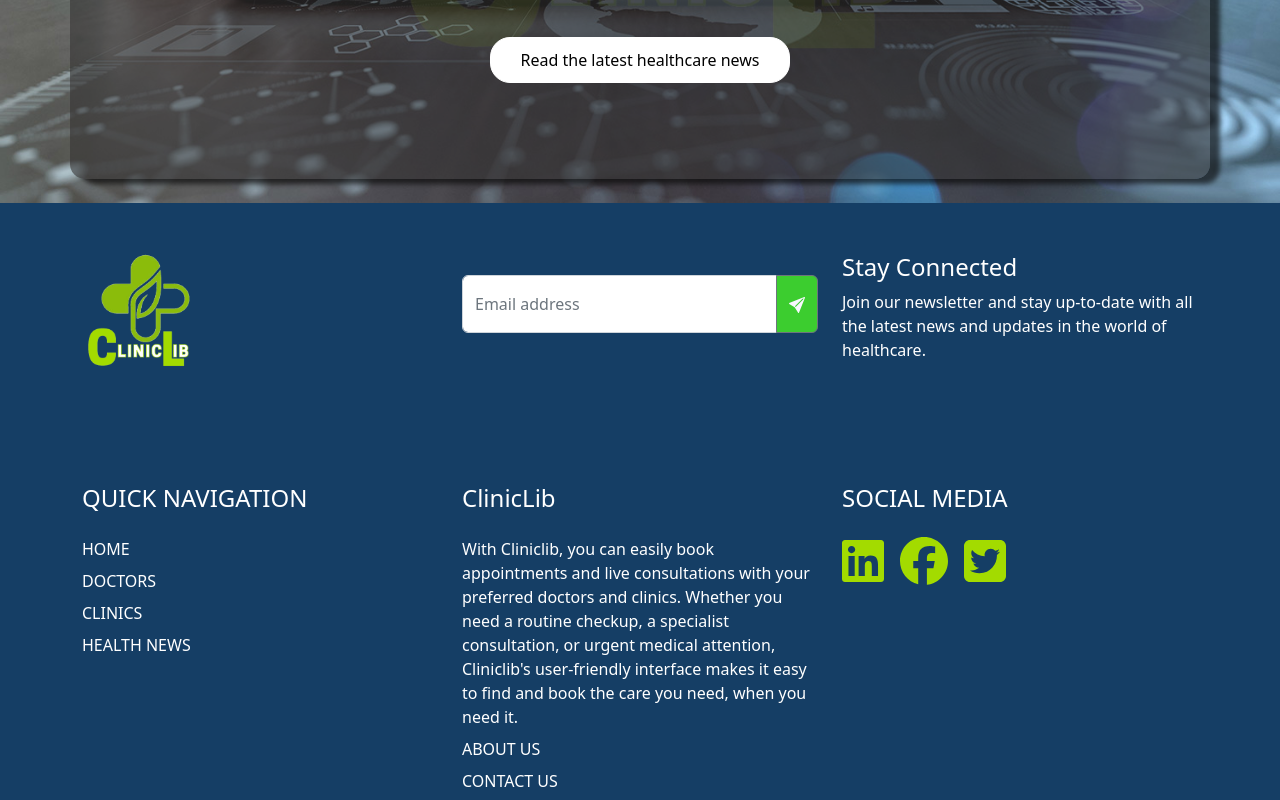
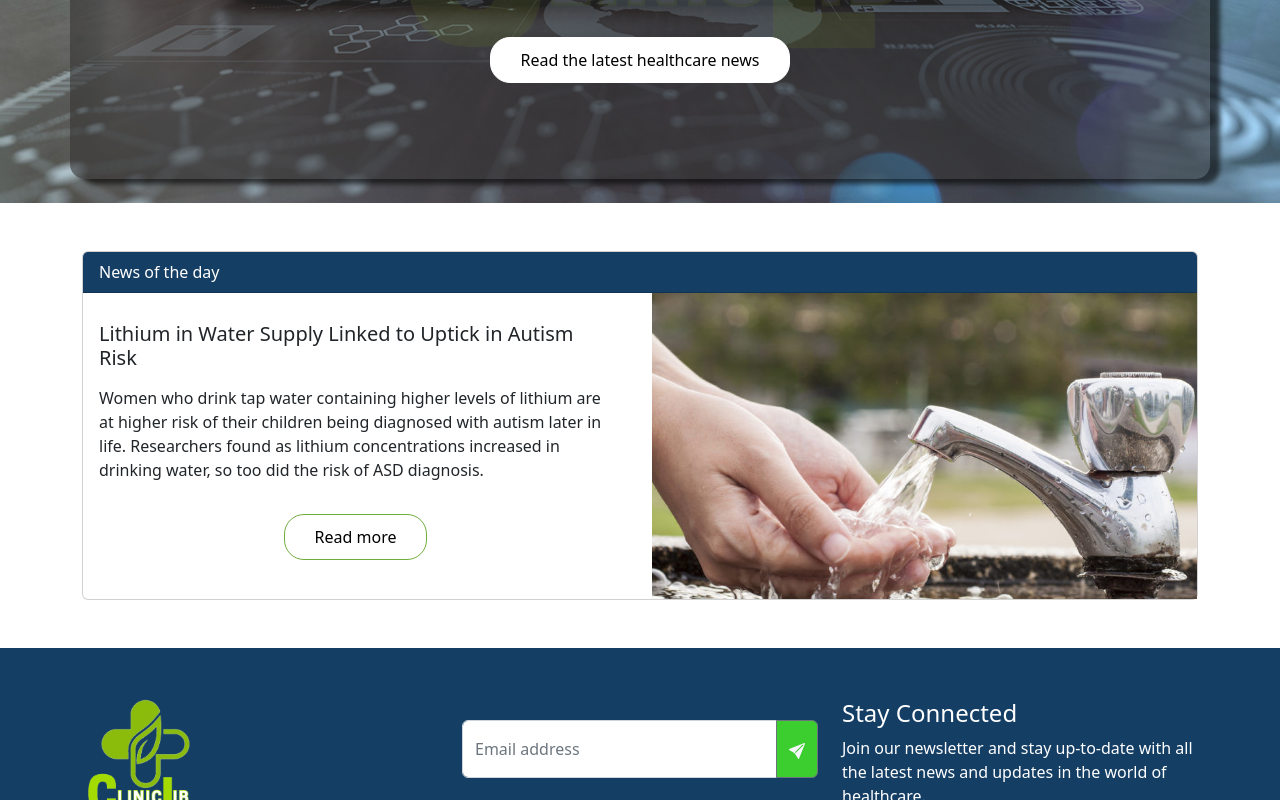
Before and after one commit to yassercoding/ClinicLib, a React (Create React App) app in the folder client/: page / in a window 1280 px wide. Shown: the part 594-1394 px from the top of the page. Built offline with nearby package versions, Linux system fonts and the light colour scheme.

Commit message:
news1 container

```diff
--- a/client/src/App.css
+++ b/client/src/App.css
@@ -88,7 +88,6 @@ background-color:#153E65;
   text-align: center;
   border: 1px solid #fff;
   padding: 10px 30px;
-  /* outline: none; */
   color: #000000;
   border-radius: 20px;
   transition: 0.2s;
@@ -99,6 +98,32 @@ background-color:#153E65;
   color: #fff;
 }
 /* END css hero2  section  */
+
+/*css news section */
+#giginews .card-header{
+  background-color: #153E65;
+  color:#ffffff
+ ;
+}
+#giginews .gigibtn {
+  border: 0;
+  background: #ffffff;
+  display: block;
+  margin: 10px auto;
+  text-align: center;
+  border: 1px solid #70ad3b;
+  padding: 10px 30px;
+  color: #000000;
+  border-radius: 20px;
+  transition: 0.2s;
+  cursor: pointer;
+}
+#giginews .gigibtn:hover {
+  background: #3ccd2f;
+  color: #fff;
+}
+/* END css news section */
+
 
 
 /* css footer */
--- a/client/src/components/Home.js
+++ b/client/src/components/Home.js
@@ -1,11 +1,12 @@
 import React from 'react'
-
+import NewsCont1 from './NewsCont1';
 import Hero from './Hero';
 
 function Home() {
   return (
     <div>
     <Hero />
+    <NewsCont1 />
     </div>
   )
 }
--- /dev/null
+++ b/client/src/components/NewsCont1.js
@@ -0,0 +1,33 @@
+import React from 'react'
+import Button from 'react-bootstrap/Button';
+import Card from 'react-bootstrap/Card';
+import INews1 from "../images/news_1.jpg"
+
+function NewsCont1() {
+  return (
+    <div className="container my-5" id="giginews">
+    <Card>
+    <Card.Header>News of the day</Card.Header>
+
+    <div class="row align-items-center">
+    <div class="col">
+    <Card.Body>
+      <Card.Title className='mb-3'>Lithium in Water Supply Linked to Uptick in Autism Risk</Card.Title>
+      <Card.Text className='pb-3'>
+      Women who drink tap water containing higher levels of lithium are at higher risk of their children being diagnosed with autism later in life. Researchers found as lithium concentrations increased in drinking water, so too did the risk of ASD diagnosis.
+      </Card.Text>
+      <Button variant="btn btn-outline-success" className="gigibtn">Read more</Button>
+    </Card.Body>
+    </div>
+    <div class="col">
+    <img src={INews1} className="img-fluid" alt="..." />
+    </div>
+
+    </div>
+
+  </Card>
+  </div>
+  )
+}
+
+export default NewsCont1
```
Also changed, not shown: client/src/images/news_1.jpg (added).
